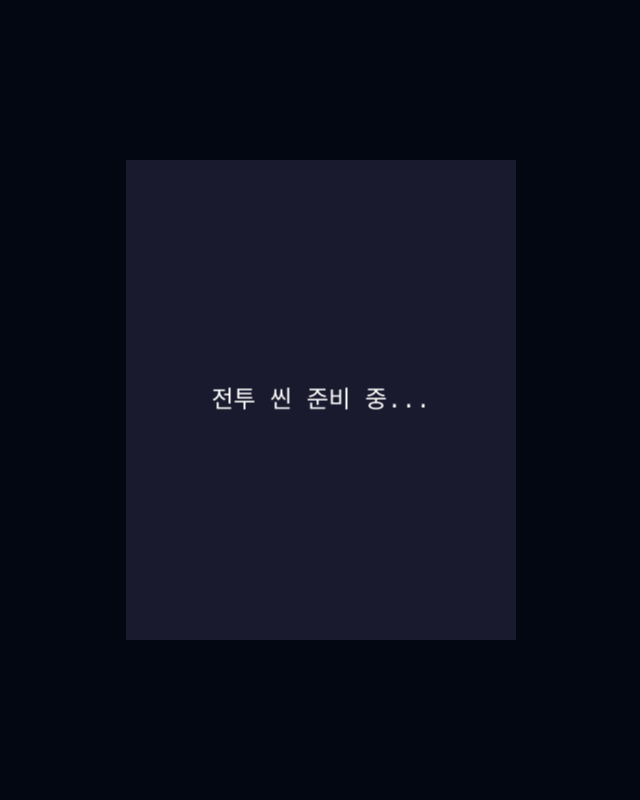
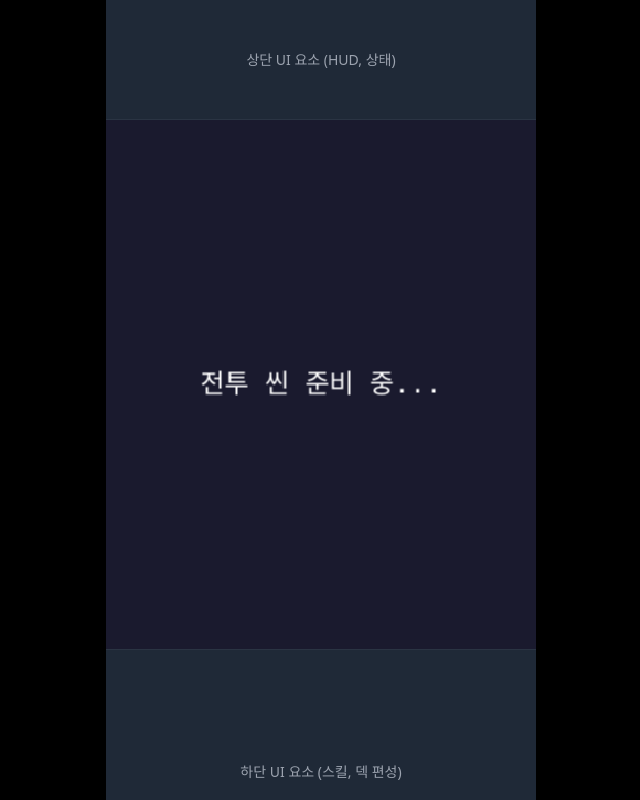
Before and after one commit to insung4u/promise, a React (Vite) app: page / in a window 1280 px wide. Shown: the whole page, without its empty margins (319-959 px from the left). Built offline with nearby package versions, Linux system fonts and the light colour scheme.

Commit message:
feat: Add initial UI application, UI agent memory, and task documentation.

```diff
--- a/src/app/ui/App.tsx
+++ b/src/app/ui/App.tsx
@@ -1,13 +1,28 @@
 import PhaserGame from './PhaserGame';
 
 // 앱 루트 컴포넌트
-// Task 2(ui-agent)에서 로비 화면, 덱 편성 등 UI가 추가된다.
+// Task 2(ui-agent)에서 로비 화면, 덱 편성 등 UI가 추가될 때 상/하단 공간을 활용합니다.
 export default function App() {
   return (
-    <div className="flex items-center justify-center w-screen h-screen bg-gray-950">
-      {/* Phaser 캔버스 컨테이너 — 세로형 390×844 (iPhone 14 논리 해상도) */}
-      <div className="relative w-[390px] h-[844px] max-w-full max-h-full">
-        <PhaserGame />
+    <div className="flex items-center justify-center w-full min-h-[100dvh] bg-black">
+      {/* 가변적으로 화면을 채우는 메인 컨테이너 (iPhone 15 Pro 등 지원) */}
+      <div className="relative w-full h-[100dvh] max-w-[430px] mx-auto bg-gray-900 shadow-[0_0_15px_rgba(0,0,0,0.5)] flex flex-col overflow-hidden">
+
+        {/* 상단 UI 예약 공간 (HUD, 자원, 상태 정보) */}
+        <div className="h-[120px] shrink-0 bg-gray-800 flex items-center justify-center border-b border-gray-700/50">
+          <span className="text-gray-400 text-sm font-medium">상단 UI 요소 (HUD, 상태)</span>
+        </div>
+
+        {/* 중앙 게임 맵 영역 (Phaser) - 남은 공간을 채우고 그 안에서 390x480이 Center됨 */}
+        <div className="flex-1 w-full bg-[#1a1a2e] flex items-center justify-center relative">
+          <PhaserGame />
+        </div>
+
+        {/* 하단 UI 예약 공간 (덱 편성, 스킬 버튼, 조작 버튼) */}
+        <div className="h-[244px] shrink-0 bg-gray-800 flex items-center justify-center border-t border-gray-700/50">
+          <span className="text-gray-400 text-sm font-medium">하단 UI 요소 (스킬, 덱 편성)</span>
+        </div>
+
       </div>
     </div>
   );
```
Also changed, not shown: .claude/agent-memory/ui-agent/MEMORY.md (added), 1 other file (tests, documents, lock files or other folders).
